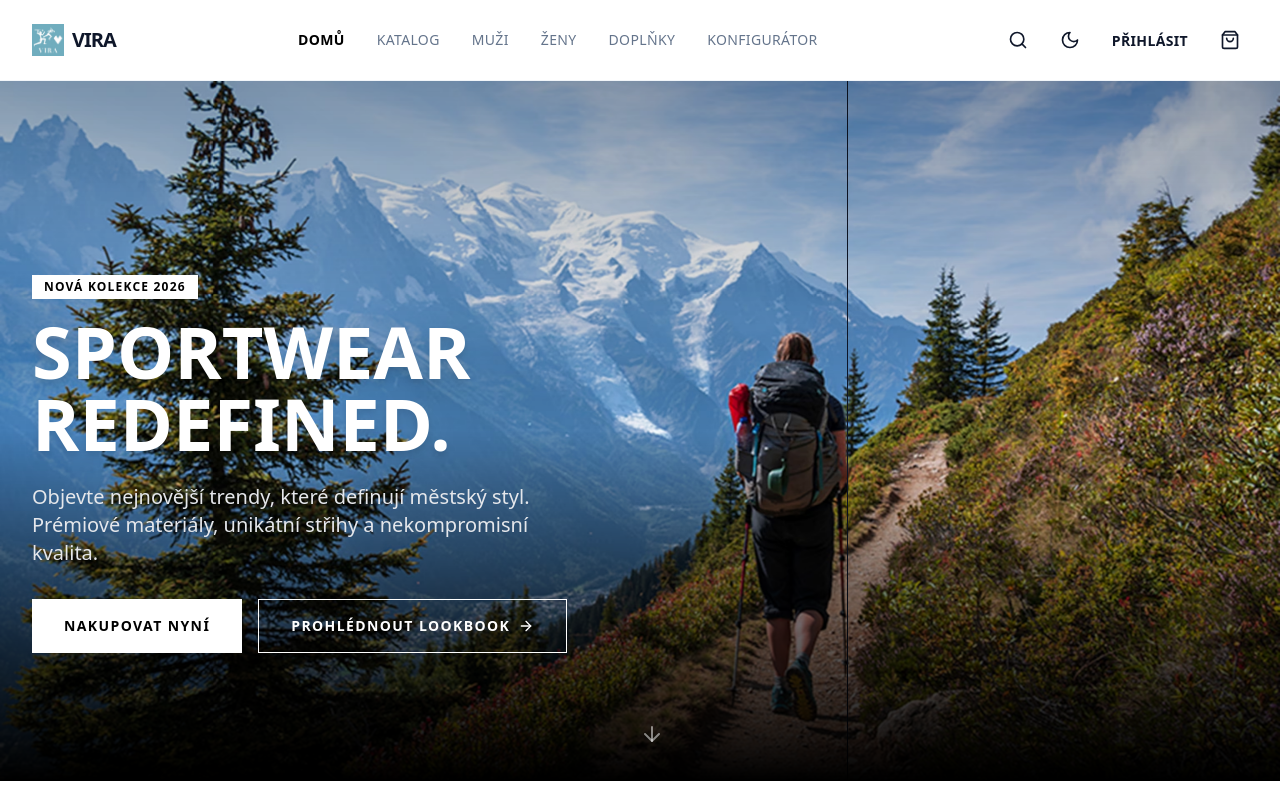
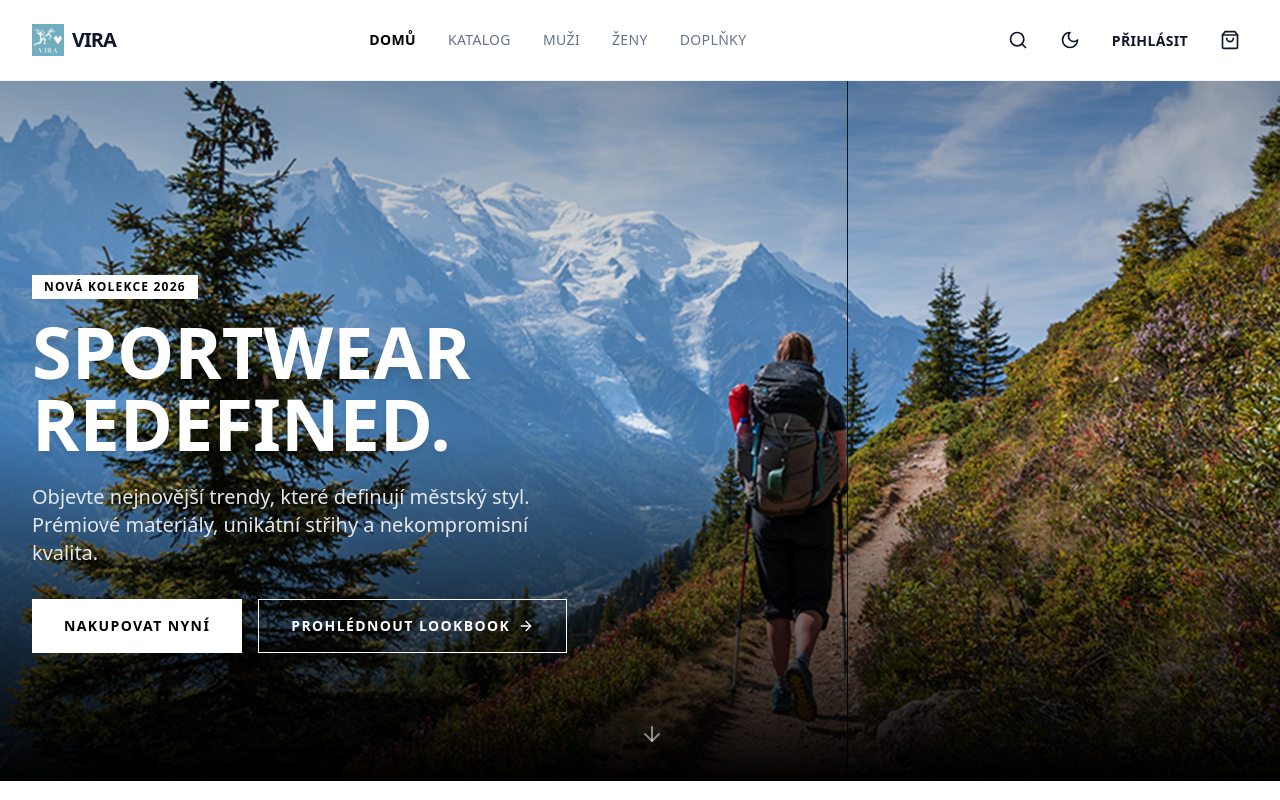
Before and after one commit to FiserBre/virashop, a React (Vite) app: page / in a window 1280 px wide. Shown: the top 800 px of the page. Built offline with nearby package versions, Linux system fonts and the light colour scheme.

Commit message:
Update Navbar.tsx
-konfigurátor

```diff
--- a/components/Navbar.tsx
+++ b/components/Navbar.tsx
@@ -34,7 +34,6 @@ const Navbar: React.FC<NavbarProps> = ({ cart, setIsCartOpen }) => {
     { name: 'Muži', path: '/shop?category=Muži' },
     { name: 'Ženy', path: '/shop?category=Ženy' },
     { name: 'Doplňky', path: '/shop?category=Doplňky' },
-    { name: 'Konfigurátor', path: '/configurator' },
   ];
 
   return (
```
